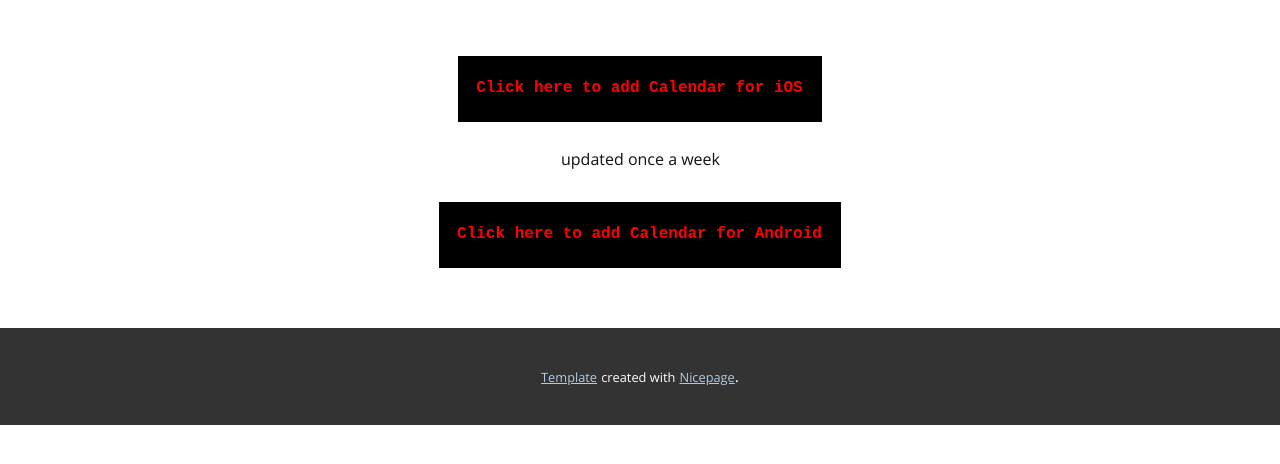
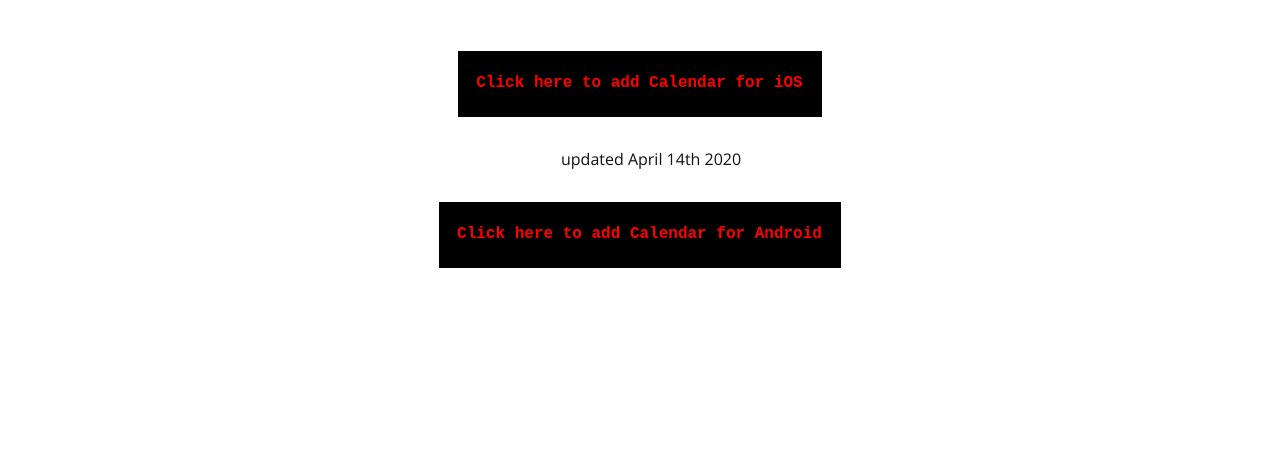
Before and after one commit to Smakced/UHHA, a plain HTML site: page Home.html in a window 1280 px wide. Drawn offline with nearby package versions, Linux system fonts and the light colour scheme.

Commit message:
Add files via upload

```diff
--- a/Home.css
+++ b/Home.css
@@ -1,6 +1,6 @@
 .u-section-1 .u-sheet-1 {min-height: 177px}
-.u-section-1 .u-btn-1 {border-style: none; background-image: none; font-weight: 700; margin: 56px auto 0; padding: 20px 19px 20px 18px}
-.u-section-1 .u-text-1 {margin: 25px auto 0 491px}
+.u-section-1 .u-btn-1 {border-style: none; background-image: none; font-weight: 700; margin: 51px auto 0; padding: 20px 19px 20px 18px}
+.u-section-1 .u-text-1 {margin: 30px auto 0 491px}
 .u-section-1 .u-btn-2 {border-style: none; background-image: none; font-weight: 700; margin: 30px auto 60px; padding: 20px 19px 20px 18px}
 
 @media (max-width: 1199px){ .u-section-1 .u-text-1 {width: auto; margin-left: 291px}
--- a/Home.html
+++ b/Home.html
@@ -29,25 +29,11 @@
   <body class="u-body">
     <section class="u-clearfix u-white u-section-1" id="sec-e5e8">
       <div class="u-clearfix u-sheet u-sheet-1">
-        <a href="webcal://raw.githubusercontent.com/Smakced/UHHA2020/master/Upcoming%20Hip-Hop%20Albums%202020.ics" class="u-active-black u-black u-btn u-btn-rectangle u-button-style u-custom-font u-font-courier-new u-hover-custom-color-1 u-text-active-custom-color-1 u-text-custom-color-1 u-text-hover-black u-btn-1" data-animation-name="fadeIn" data-animation-duration="1000" data-animation-delay="0" data-animation-direction="">Click here to add Calendar for iOS</a>
-        <p class="u-text u-text-default u-text-1">updated once a week</p>
-        <a href="https://calendar.google.com/calendar?cid=MDU4OGszMDVlNHNhYW9hNm5za2FwaW9vMXNAZ3JvdXAuY2FsZW5kYXIuZ29vZ2xlLmNvbQ" class="u-active-black u-black u-btn u-btn-rectangle u-button-style u-custom-font u-font-courier-new u-hover-custom-color-1 u-text-active-custom-color-1 u-text-custom-color-1 u-text-hover-black u-btn-2" data-animation-name="fadeIn" data-animation-duration="1000" data-animation-delay="0" data-animation-direction="">Click here to add Calendar for Android</a>
+        <a href="webcal://raw.githubusercontent.com/Smakced/UHHA2020/master/Upcoming%20Hip-Hop%20Albums%202020.ics" class="u-active-black u-black u-btn u-btn-rectangle u-button-style u-custom-font u-font-courier-new u-hover-custom-color-1 u-text-active-custom-color-1 u-text-custom-color-1 u-text-hover-black u-btn-1">Click here to add Calendar for iOS</a>
+        <p class="u-text u-text-default u-text-1">updated April 14th 2020</p>
+        <a href="https://calendar.google.com/calendar?cid=MDU4OGszMDVlNHNhYW9hNm5za2FwaW9vMXNAZ3JvdXAuY2FsZW5kYXIuZ29vZ2xlLmNvbQ" class="u-active-black u-black u-btn u-btn-rectangle u-button-style u-custom-font u-font-courier-new u-hover-custom-color-1 u-text-active-custom-color-1 u-text-custom-color-1 u-text-hover-black u-btn-2">Click here to add Calendar for Android</a>
       </div>
     </section>
-
-
-
-    <section class="u-backlink u-clearfix u-grey-80">
-      <a class="u-link" href="https://nicepage.com/html" target="_blank">
-        <span>Template</span>
-      </a>
-      <p class="u-text">
-        <span>created with</span>
-      </p>
-      <a class="u-link" href="https://nicepage.com" target="_blank">
-        <span>Nicepage</span>
-      </a>.
-
     </section>
   </body>
 </html>
```
Also changed, not shown: index.html (+3 -17 lines).
